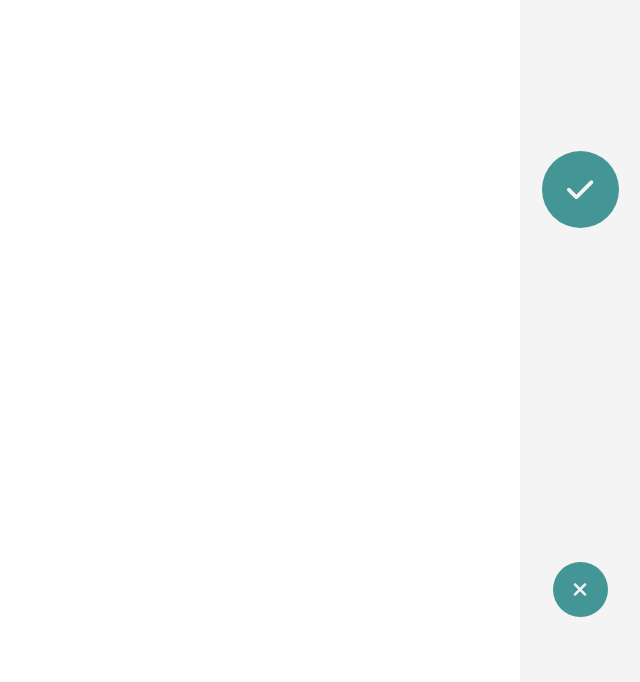
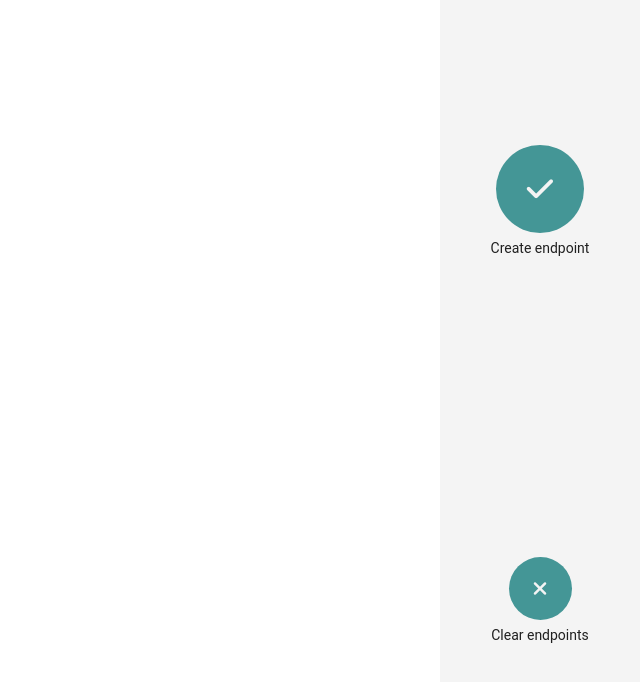
Before and after one commit to ryanstrobolakos/pingable, a plain HTML site: page index.html in a window 1280 px wide. In both pictures the pointer is over the element 1220 px from the left and 400 px from the top of the page. Shown: the whole page, without its empty margins (640-1280 px from the left). Drawn offline with Linux system fonts and the light colour scheme.

Commit message:
adding styling for toolbar hover

```diff
--- a/style.css
+++ b/style.css
@@ -20,7 +20,31 @@
   align-items: center;
   right: 0;
   position: absolute;
+  transition: width 0.4s;
 }
+
+/* Begin Transition Section: Toolbar grow on hover */
+
+.toolbar:hover {
+  width: 200px;
+}
+
+.toolbar:hover .create-button {
+  width: 88px;
+  height: 88px;
+}
+
+.toolbar:hover .clear-button {
+  width: 63px;
+  height: 63px;
+}
+
+.toolbar:hover .create p,
+.toolbar:hover .clear p {
+  opacity: 100;
+}
+
+/* End Transition Section: Toolbar grow on hover */
 
 .create,
 .clear {
@@ -38,6 +62,7 @@
   width: 77px;
   height: 77px;
   text-align: center;
+  transition: width 0.4s, height 0.4s;
 }
 
 .clear-button {
@@ -47,6 +72,7 @@
   width: 55px;
   height: 55px;
   text-align: center;
+  transition: width 0.4s, height 0.4s;
 }
 
 .create-icon {
@@ -61,9 +87,10 @@
 
 .create p,
 .clear p {
-  padding-top: 5px;
+  color: #202020;
+  padding-top: 7px;
   font-family: "Roboto", sans-serif;
   font-size: 14px;
-  font-weight: bold;
   opacity: 0;
+  transition: opacity 0.4s;
 }
```
